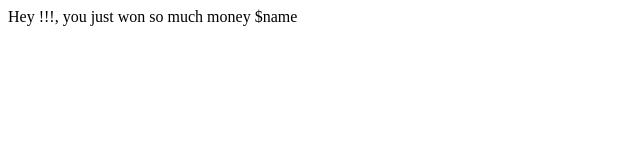
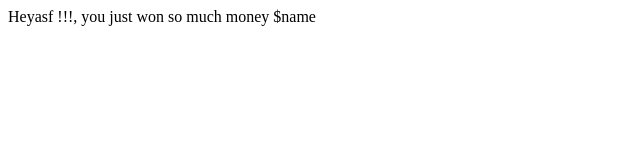
Before and after one commit to molchoun/python-progress, a plain HTML site: page email-sender/index.html in a window 1280 px wide. Shown: the full height of the page, 0-640 px from the left. Drawn offline with Linux system fonts and the light colour scheme.

Commit message:
Initial commit

```diff
--- a/email-sender/index.html
+++ b/email-sender/index.html
@@ -4,7 +4,7 @@
 <head></head>
 
 <body>
-    Hey !!!, you just won so much money $name
+    Heyasf !!!, you just won so much money $name
 </body>
 
 </html>
```
